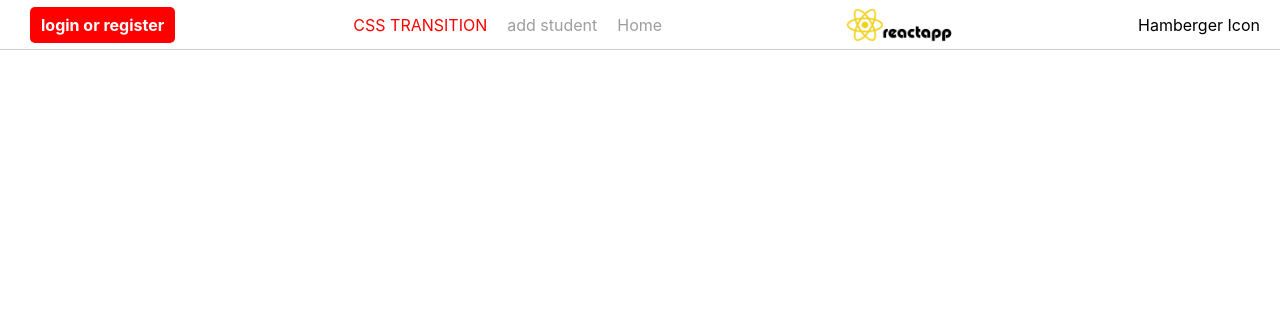
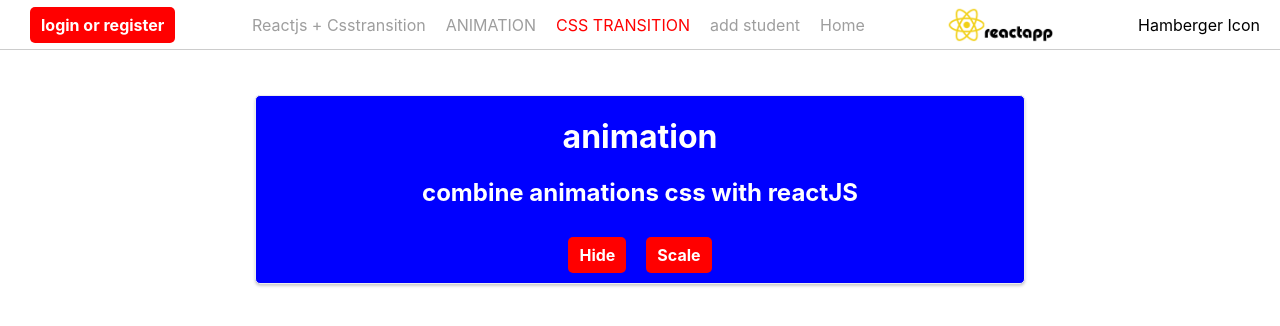
Before and after one commit to ebrahimmosadegh/my-app, a React (Create React App) app: page /transition in a window 1280 px wide. Shown: the top 326 px of the page. Built offline with nearby package versions, Linux system fonts and the light colour scheme.

Commit message:
create animation

```diff
--- a/package.json
+++ b/package.json
@@ -12,6 +12,7 @@
     "react-router": "^6.26.0",
     "react-router-dom": "^6.26.0",
     "react-scripts": "5.0.1",
+    "react-transition-group": "^4.4.5",
     "web-vitals": "^2.1.4"
   },
   "scripts": {
--- a/src/App.js
+++ b/src/App.js
@@ -8,6 +8,9 @@ import React, { lazy,Suspense, useState, useContext } from 'react';
 import AuthContextProvider from './context/Auth/authContext';
 import { ThemeContext } from './context/Theme/themeContext';
 import StudentsContextProvider from './context/Students/studentsContext';
+import Transition from './components/animation/transition';
+import Animation from './components/animation/animation';
+import Mixtransition from './components/animation/mixtransition';
 const AddStudent = React.lazy(()=>import('./pages/AddStudent'));
 const App = () => {
 // const navigated = useNavigate();
@@ -32,6 +35,9 @@ const App = () => {
       )}
       />
       <Route path="/student/:id" Component={EditStudent} />
+      <Route path="/transition" Component={Transition} />
+      <Route path="/animation" Component={Animation} />
+      <Route path="/reactjs+csstransition" exact Component={Mixtransition} />
    </Routes>
     </div>
     </div>
--- /dev/null
+++ b/src/components/animation/animation.css
@@ -0,0 +1,50 @@
+.box{
+    width: 60%;
+    margin: 20px auto;
+    border: 1px solid #eee;
+    box-shadow: 0 2px 3px #ccc;
+    text-align: center;
+    margin-top: 95px;
+    border-radius: 5px;
+    background-color: blue;
+    color: #fff;
+}
+.slide{
+    animation: slide 1s ease-out forwards;
+}
+@keyframes slide{
+    0%{
+        transform: translateX(0%);
+    }
+    100%{
+        transform: translateX(60px);
+    }
+}
+.flip{
+    animation: flip 1s ease-out alternate 2;
+}
+@keyframes flip{
+    from{
+        transform: rotateY(0deg);
+    }
+    to{
+        transform: rotateY(180deg);
+    }
+}
+.example-enter{
+    opacity: 0.01;
+}
+
+.example-enter.example-enter-active{
+    opacity: 1;
+    transition: opacity 500ms ease-in;
+}
+
+.example-leave{
+    opacity: 1;
+}
+
+.example-leave.example-leave-active{
+    opacity: 0.01;
+    transition: opacity 300ms ease-in;
+}
--- /dev/null
+++ b/src/components/animation/animation.js
@@ -0,0 +1,26 @@
+import React,{useState} from "react";
+import './animation.css';
+import Button from "../UI/button/button";
+const Animation =()=>{
+    const[slideState,setSlide] = useState(false);
+    const[flipState,setFlip] = useState(false);
+    const onSlide=()=>{
+        setSlide(true);
+        setFlip(false);
+    }
+    const onFlip=()=>{
+        setSlide(false);
+        setFlip(true);
+    }
+    return(
+        <div className={`box ${slideState?'slide':null} ${flipState?'flip':null}`}>
+            <h1>animation</h1>
+            <h2>combine animations css with reactJS</h2>
+            <div style={{display:'flex',flexFlow:'row',justifyContent:'center'}}>
+                <Button btnType="danger" clicked={onSlide}>Slide</Button>
+                <Button btnType="danger" clicked={onFlip}>Flip</Button>
+            </div>
+        </div>
+    )
+}
+export default Animation;
--- /dev/null
+++ b/src/components/animation/mixtransition.js
@@ -0,0 +1,44 @@
+import React,{useState} from "react";
+import './animation.css';
+import Button from "../UI/button/button";
+import {CSSTransitionGroup} from 'react-transition-group';
+const Mixtransition=()=>{
+    const[items,setItems] =useState([
+        {
+            'id':0
+        }
+    ])
+    const addItem=()=>{
+        const newItems = [...items];
+        newItems.push({
+            'id':items.length
+        })
+        setItems(newItems)
+    }
+    const deleteItems=(index)=>{
+        const Items = [...items];
+        Items.splice(index,1);
+        setItems(Items)
+    }
+    return(
+       <div style={{display:'flex',flexFlow:'column'}}>
+        <Button btnType="danger" clicked={addItem}>
+            ADD ITEM
+        </Button>
+        <CSSTransitionGroup transitionName="example"
+        transitionEnterTimeout={500}
+        transitionLeaveTimeout={300}>
+        {
+            items.map((item)=>{
+                return(
+                    <div className="box" key={item.id} onClick={()=>deleteItems(item.id)}>
+                        <h1>Item{item.id}</h1>
+                    </div>
+                )
+            })
+        }
+        </CSSTransitionGroup>
+       </div>
+    )
+}
+export default Mixtransition;
--- a/src/components/animation/transition.js
+++ b/src/components/animation/transition.js
@@ -1,8 +1,26 @@
-import React from "react";
+import React,{useState} from "react";
+import './animation.css';
+import Button from "../UI/button/button";
+const styles={
+    transition:'all 1s ease-out'
+}
 const Transition =()=>{
+    const[opacityState,setOpacity] = useState(1);
+    const[scaleState,setScale] = useState(1);
+    const onHide=()=>{
+        setOpacity(0);
+    }
+    const onScale=()=>{
+        setScale(scaleState>1?1:1.2)
+    }
     return(
-        <div>
-
+        <div className="box" style={{...styles,opacity:opacityState,transform:`scale(${scaleState})`}}>
+            <h1>animation</h1>
+            <h2>combine animations css with reactJS</h2>
+            <div style={{display:'flex',flexFlow:'row',justifyContent:'center'}}>
+                <Button btnType="danger" clicked={onHide}>Hide</Button>
+                <Button btnType="danger" clicked={onScale}>Scale</Button>
+            </div>
         </div>
     )
 }
--- a/src/containers/Header/MenuItems/MenuItems.js
+++ b/src/containers/Header/MenuItems/MenuItems.js
@@ -20,6 +20,12 @@ const MenuItems = ()=>{
           <MenuItem link="/transition">
           CSS TRANSITION
           </MenuItem>
+          <MenuItem link="/animation">
+          ANIMATION
+          </MenuItem>
+          <MenuItem link="/reactjs+csstransition">
+          Reactjs + Csstransition
+          </MenuItem>
         </ul>
     )
 }
```
Also changed, not shown: 1 other file (tests, documents, lock files or other folders).
